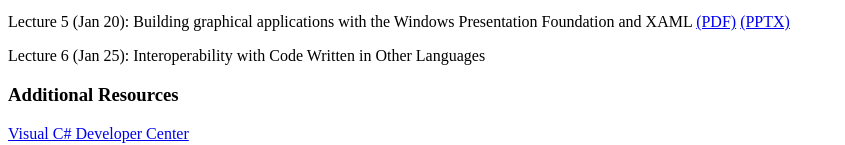
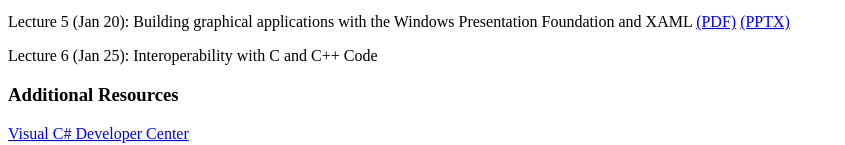
Before and after one commit to iap-csharp/iap-csharp.github.com, a plain HTML site: page index.html in a window 1280 px wide. Shown: the part 425-570 px from the top of the page, without its empty margins (0-845 px from the left). Drawn offline with Linux system fonts and the light colour scheme.

Commit message:
updated lecture 6 topic

```diff
--- a/index.html
+++ b/index.html
@@ -12,7 +12,7 @@
 <p>Lecture 3 (Jan 13): Parallel Computing <a href="IAP-CSharp-Lecture-3.pdf">(PDF)</a> <a href="IAP-CSharp-Lecture-3.pptx">(PPTX)</a></p>
 <p>Lecture 4 (Jan 18): Misc Syntax <a href="IAP-CSharp-Lecture-4.pdf">(PDF)</a> <a href="IAP-CSharp-Lecture-4.pptx">(PPTX)</a></p>
 <p>Lecture 5 (Jan 20): Building graphical applications with the Windows Presentation Foundation and XAML <a href="IAP-CSharp-Lecture-5.pdf">(PDF)</a> <a href="IAP-CSharp-Lecture-5.pptx">(PPTX)</a></p>
-<p>Lecture 6 (Jan 25): Interoperability with Code Written in Other Languages</p>
+<p>Lecture 6 (Jan 25): Interoperability with C and C++ Code</p>
 <h3>Additional Resources</h3>
 <p><a href="http://msdn.microsoft.com/en-us/vcsharp">Visual C# Developer Center</a></p>
 <p><a href="http://www.mono-project.com">Mono</a>: .NET implementation for Linux, Mac OS X, and more</p>
```
